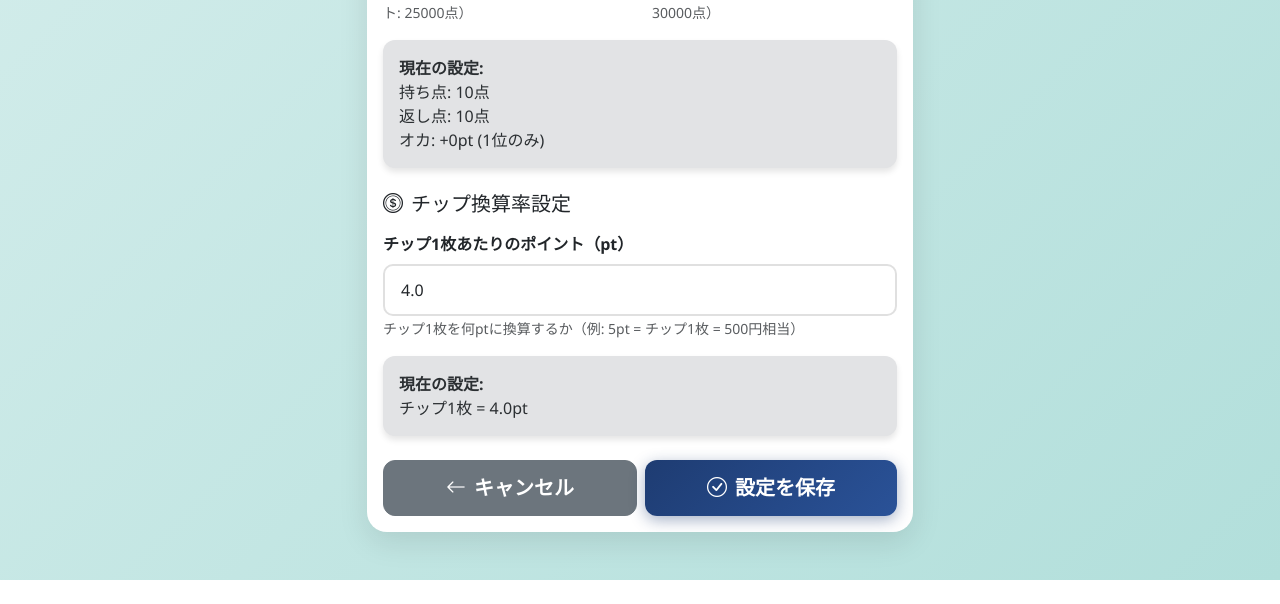
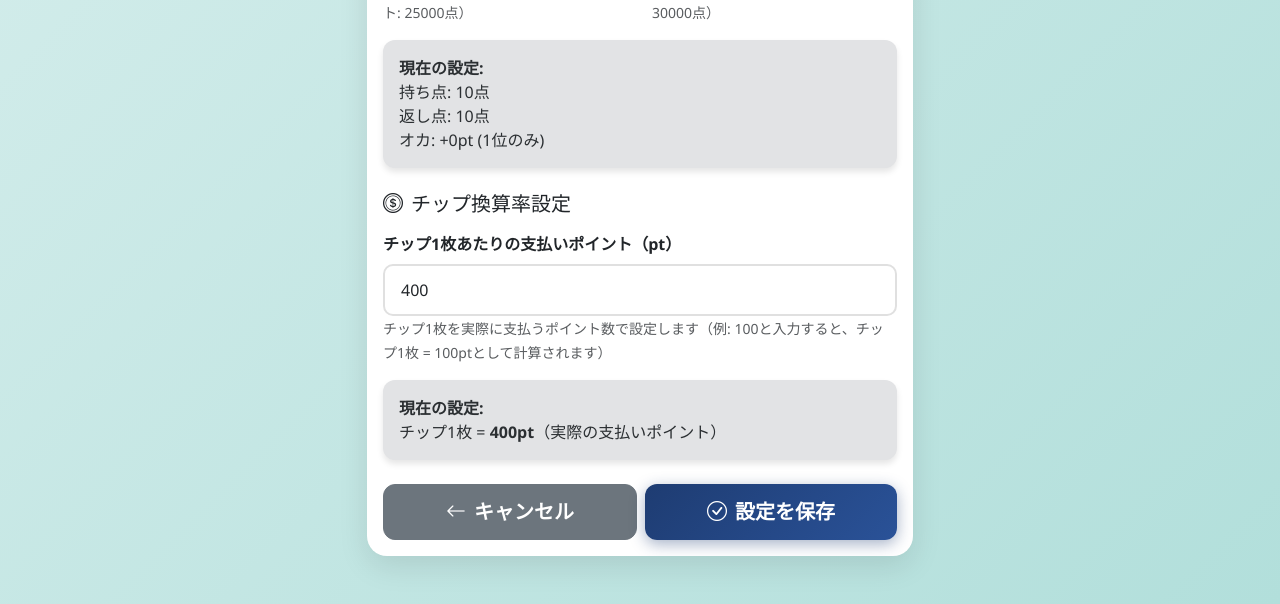
Before and after one commit to Raisei-Ito/mahjong_app, a Django app: page /room/000/settings/ in a window 1280 px wide. Shown: the part 982-1586 px from the top of the page. Before the commit the page ends 1562 px from the top, so only its background shows below. Run offline with Django 5.2, Linux system fonts and the light colour scheme; tables that the repository leaves empty hold one stand-in row (values such as "Sample post"); some libraries are stand-ins or nearby versions.

Commit message:
update app

```diff
--- a/mahjong/templates/mahjong/dashboard.html
+++ b/mahjong/templates/mahjong/dashboard.html
@@ -1,4 +1,5 @@
 {% extends 'mahjong/base.html' %}
+{% load mahjong_filters %}
 
 {% block content %}
 <div class="row mb-4">
@@ -50,8 +51,8 @@
                     </div>
                     <div class="col-md-2 mb-2 mb-md-0">
                         <small class="text-muted d-block">チップ換算</small>
-                        <strong>{{ room.chip_point_rate }}pt</strong>
-                        <small class="text-muted d-block">(1枚あたり)</small>
+                        <strong>{{ room.chip_point_rate|mul:100|floatformat:0 }}pt</strong>
+                        <small class="text-muted d-block">(1枚あたり・実際の支払いポイント)</small>
                     </div>
                     <div class="col-md-2">
                         <a href="{% url 'mahjong:room_settings' room.code %}" class="btn btn-sm btn-outline-info">
--- a/mahjong/templates/mahjong/room_settings.html
+++ b/mahjong/templates/mahjong/room_settings.html
@@ -1,4 +1,5 @@
 {% extends 'mahjong/base.html' %}
+{% load mahjong_filters %}
 
 {% block content %}
 <div class="row justify-content-center">
@@ -132,21 +133,21 @@
                     <div class="mb-4">
                         <h5 class="mb-3"><i class="bi bi-coin me-2"></i>チップ換算率設定</h5>
                         <div class="mb-3">
-                            <label for="chip_point_rate" class="form-label fw-bold">チップ1枚あたりのポイント（pt）</label>
+                            <label for="chip_point_rate" class="form-label fw-bold">チップ1枚あたりの支払いポイント（pt）</label>
                             <input type="number"
                                    class="form-control"
                                    id="chip_point_rate"
                                    name="chip_point_rate"
-                                   value="{{ room.chip_point_rate }}"
+                                   value="{{ room.chip_point_rate|mul:100|floatformat:0 }}"
                                    min="0"
-                                   max="1000"
-                                   step="0.1"
+                                   max="100000"
+                                   step="1"
                                    required>
-                            <small class="text-muted">チップ1枚を何ptに換算するか（例: 5pt = チップ1枚 = 500円相当）</small>
+                            <small class="text-muted">チップ1枚を実際に支払うポイント数で設定します（例: 100と入力すると、チップ1枚 = 100ptとして計算されます）</small>
                         </div>
                         <div class="alert alert-secondary">
                             <strong>現在の設定:</strong><br>
-                            チップ1枚 = {{ room.chip_point_rate }}pt
+                            チップ1枚 = <strong>{{ room.chip_point_rate|mul:100|floatformat:0 }}pt</strong>（実際の支払いポイント）
                         </div>
                     </div>
 
--- a/mahjong/views.py
+++ b/mahjong/views.py
@@ -184,10 +184,11 @@ def room_dashboard(request, room_code):
         total_chips = sum(
             sr.chip_change for sr in ScoreRecord.objects.filter(player=player)
         )
-        # チップをポイントに換算
-        chip_points = total_chips * room.chip_point_rate
-        # 合計（実際に支払うべき金額をpt×100で表示）
-        total_amount_pt = (total_points + chip_points) * 100
+        # チップを実際の支払いポイントに換算
+        # chip_point_rateは100で割った値で保存されているので、計算時に100倍する
+        chip_points = total_chips * room.chip_point_rate * 100
+        # 合計（ポイントは100倍、チップも100倍した実際の支払いポイント）
+        total_amount_pt = (total_points * 100) + chip_points
         player_stats.append({
             'player': player,
             'total_points': total_points,
@@ -355,11 +356,14 @@ def room_settings(request, room_code):
             room.return_points = return_points
 
             # チップ換算率設定（バリデーション付き）
-            # 入力値はpt単位で直接受け取る
-            chip_point_rate = float(request.POST.get('chip_point_rate', 1.0))
-            if chip_point_rate < 0 or chip_point_rate > 1000:
-                raise ValueError("チップ換算率の値が範囲外です（0-1000pt）")
-            room.chip_point_rate = chip_point_rate
+            # 入力値は100倍した値で受け取り、100で割って保存する
+            # 例：入力画面で100と入力すると、データベースには1.0として保存される
+            # 計算時はそのまま使用（chip_point_rate * チップ数 = 実際の支払いポイント）
+            chip_point_rate_input = float(request.POST.get('chip_point_rate', 100.0))
+            if chip_point_rate_input < 0 or chip_point_rate_input > 100000:
+                raise ValueError("チップ換算率の値が範囲外です（0-100000pt）")
+            # 入力値を100で割って保存（データベースには1.0として保存）
+            room.chip_point_rate = chip_point_rate_input / 100.0
 
             room.save()
             messages.success(request, '設定を更新しました。')
```
